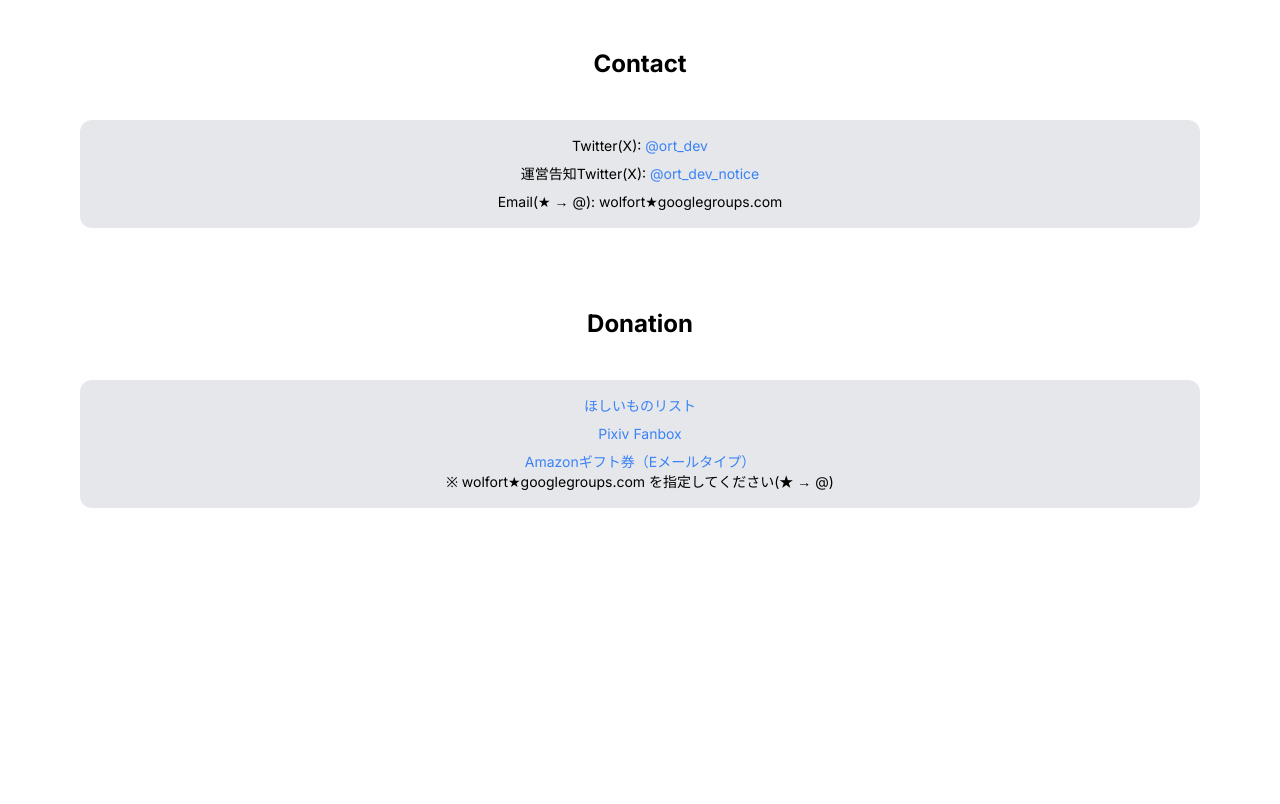
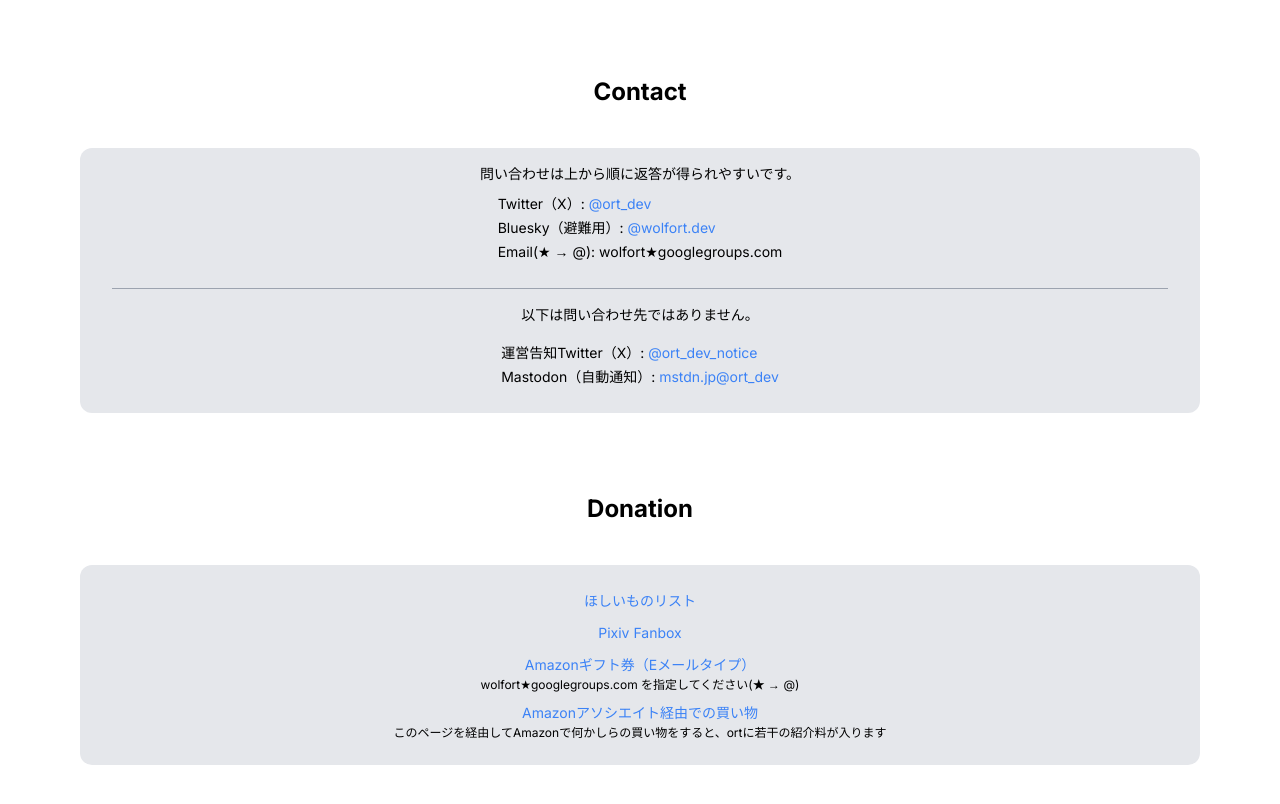
Before and after one commit to h-orito/wolfort, a Next.js app: page /profile/ in a window 1280 px wide. Shown: the part 2540-3344 px from the top of the page. Before the commit the page ends 3088 px from the top, so only its background shows below. Built offline with nearby package versions, Linux system fonts and the light colour scheme.

Commit message:
profile追記

```diff
--- a/src/app/page.tsx
+++ b/src/app/page.tsx
@@ -27,7 +27,6 @@ export default function TopPage() {
             left: '50%',
             margin: 'auto',
             transform: 'translateX(-50%) translateY(-50%)',
-            // fontSize: '8vw',
             lineHeight: '2.5rem',
             textShadow:
               '2px 2px 0 #000, -2px -2px 0 #000, -2px 2px 0 #000, 2px -2px 0 #000, 0px 2px 0 #000,  0 -2px 0 #000, -2px 0 0 #000, 2px 0 0 #000'
@@ -130,6 +129,9 @@ export default function TopPage() {
             趣味でWebサービスを開発・運営している、関東在住のサーバーサイドエンジニアです。
           </p>
           <p className='mt-2'>
+            使用言語: Kotlin, Java, TypeScript, Go, Python, ...etc
+          </p>
+          <p className='mt-2'>
             <Link href='https://github.com/h-orito' target='_blank'>
               GitHub
             </Link>
@@ -141,45 +143,85 @@ export default function TopPage() {
       </p>
       <div className='w-full px-2 md:px-20 text-center'>
         <div className='bg-gray-200 rounded-xl p-4 leading-5'>
-          <p>
-            Twitter(X):&nbsp;
+          <p>問い合わせは上から順に返答が得られやすいです。</p>
+          <ul className='leading-6 my-2 inline-block'>
+            <li className='text-left'>
+              Twitter（X）:&nbsp;
               <Link href='https://twitter.com/ort_dev' target='_blank'>
                 @ort_dev
               </Link>
-          </p>
-          <p className='my-2'>
-            運営告知Twitter(X):&nbsp;
+            </li>
+            <li className='text-left'>
+              Bluesky（避難用）:&nbsp;
+              <Link href='https://bsky.app/profile/wolfort.dev' target='_blank'>
+                @wolfort.dev
+              </Link>
+            </li>
+            <li className='text-left'>
+              Email(★ → @):&nbsp;wolfort★googlegroups.com
+            </li>
+          </ul>
+          <hr className='my-4 border-gray-400 mx-4' />
+          <p className='my-2'>以下は問い合わせ先ではありません。</p>
+          <ul className='leading-6 my-2 inline-block'>
+            <li className='text-left'>
+              運営告知Twitter（X）:&nbsp;
               <Link href='https://twitter.com/ort_dev_notice' target='_blank'>
                 @ort_dev_notice
               </Link>
-          </p>
-          <p className='mt-2'>Email(★ → @):&nbsp;wolfort★googlegroups.com</p>
+            </li>
+            <li className='text-left'>
+              Mastodon（自動通知）:&nbsp;
+              <Link href='https://mstdn.jp/@ort_dev' target='_blank'>
+                mstdn.jp@ort_dev
+              </Link>
+            </li>
+          </ul>
         </div>
       </div>
       <p className='my-10 md:mt-20 md:mb-10 text-2xl'>
         <strong>Donation</strong>
       </p>
       <div className='w-full px-2 md:px-20 text-center'>
-        <div className='bg-gray-200 rounded-xl p-4 leading-5'>
-          <p>
+        <div className='bg-gray-200 rounded-xl p-4 leading-10'>
+          <ul className='leading-6 my-2'>
+            <li className='my-2'>
               <Link
                 href='https://www.amazon.jp/hz/wishlist/ls/1KZSJAJS1ETW4?ref_=wl_share'
                 target='_blank'
               >
                 ほしいものリスト
               </Link>
-          </p>
-          <p className='my-2'>
+            </li>
+            <li className='my-2'>
               <Link href='https://ort.fanbox.cc/' target='_blank'>
                 Pixiv Fanbox
               </Link>
-          </p>
-          <p className='mt-2'>
-            <Link href='https://www.amazon.co.jp/dp/B004N3APGO' target='_blank'>
+            </li>
+            <li className='my-2'>
+              <Link
+                href='https://www.amazon.co.jp/dp/B004N3APGO'
+                target='_blank'
+              >
                 Amazonギフト券（Eメールタイプ）
               </Link>
-            <br />※ wolfort★googlegroups.com を指定してください(★ → @)
-          </p>
+              <ul>
+                <li className='text-xs'>
+                  wolfort★googlegroups.com を指定してください(★ → @)
+                </li>
+              </ul>
+            </li>
+            <li className='my-2'>
+              <Link href='https://amzn.to/48auG7Q' target='_blank'>
+                Amazonアソシエイト経由での買い物
+              </Link>
+              <ul>
+                <li className='text-xs'>
+                  このページを経由してAmazonで何かしらの買い物をすると、ortに若干の紹介料が入ります
+                </li>
+              </ul>
+            </li>
+          </ul>
         </div>
       </div>
     </main>
@@ -209,7 +251,7 @@ const SiteCard = (props: SiteCardProps) => {
           }}
         ></div>
         <div
-          className={`absolute z-20 hover:opacity-0 w-full h-full rounded-xl bg-gradient-to-t from-black/80 to-white/5 via-white/5 via-30%`}
+          className={`absolute z-20 w-full h-full rounded-xl bg-gradient-to-t from-black/80 to-white/5 via-white/5 via-30%`}
         ></div>
         <div className='absolute z-30 text-white bottom-1 p-4'>
           <p className='text-lg'>{props.title}</p>
```
Lines whose indentation alone changed are shown as unchanged.
